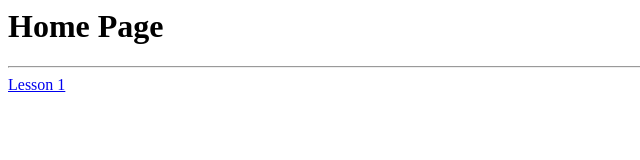
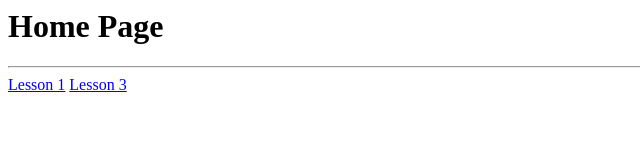
Before and after one commit to LisaHello/AX204, a plain HTML site: page index.html in a window 1280 px wide. Shown: the full height of the page, 0-640 px from the left. Drawn offline with Linux system fonts and the light colour scheme.

Commit message:
add new link

```diff
--- a/index.html
+++ b/index.html
@@ -8,5 +8,6 @@
 	<h1>Home Page</h1>
 	<hr>
 	<a href="https://lisahello.github.io/AX204/lesson1/">Lesson 1</a>
+	<a href="https://lisahello.github.io/AX204/lesson3/">Lesson 3</a>
 </body>
 </html>
```
